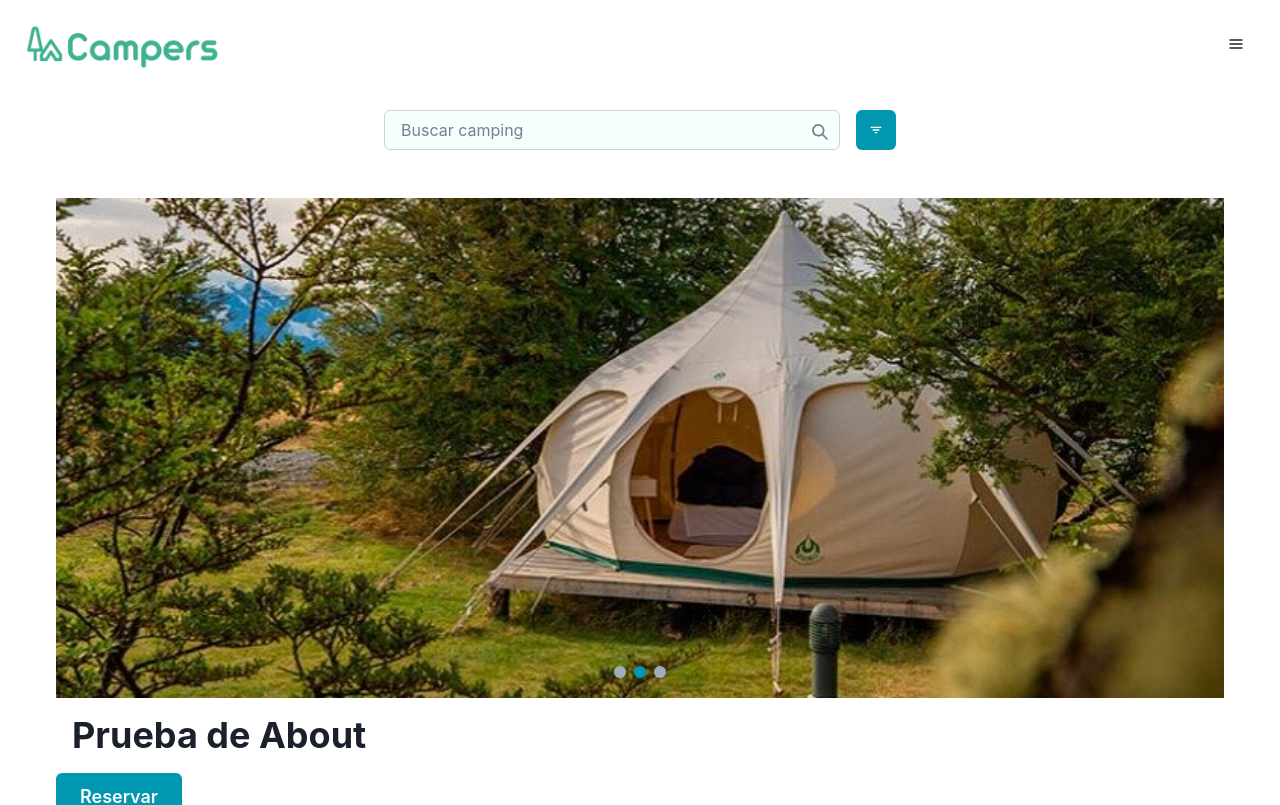
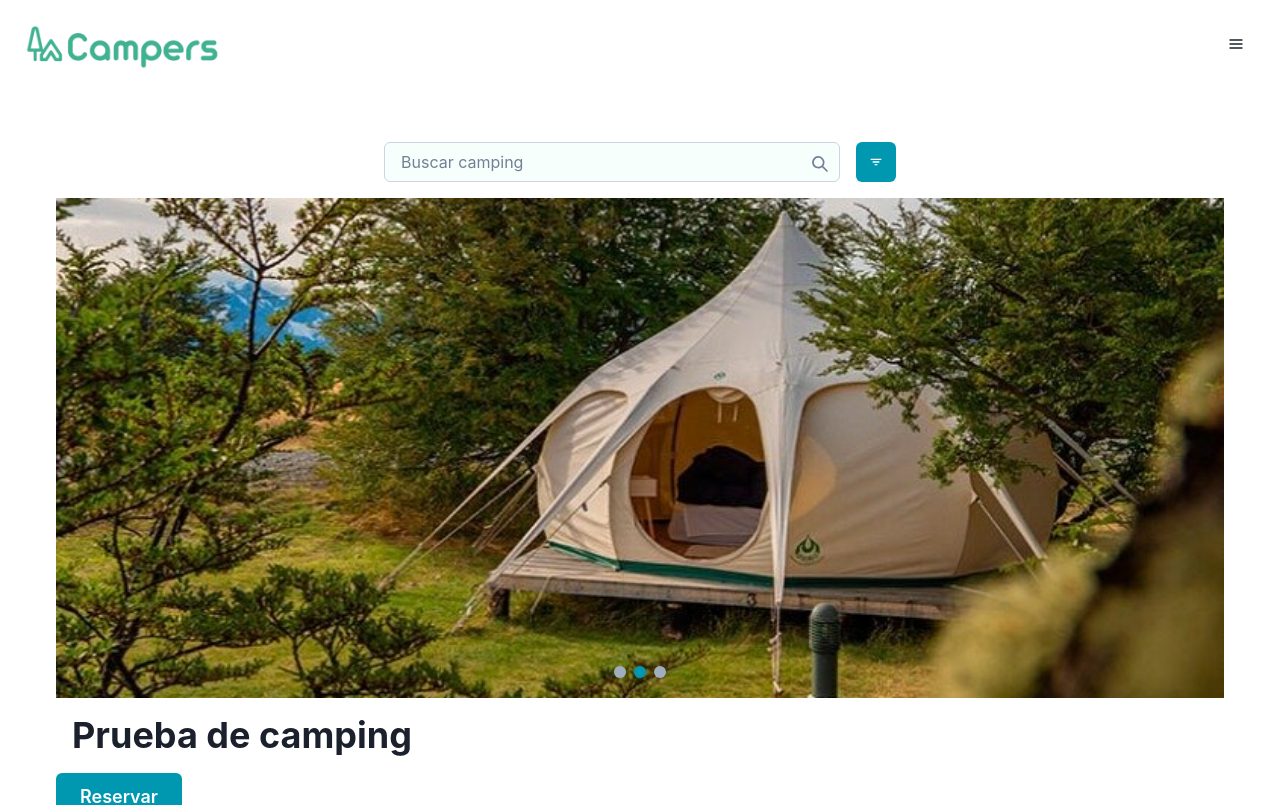
Before and after one commit to IgrowkerTraining/i005-campers-front, a React (Vite) app: page /camping in a window 1280 px wide. Shown: the top 805 px of the page. Built offline with nearby package versions, Linux system fonts and the light colour scheme.

Commit message:
Modificaciones resueltas?

```diff
--- a/src/components/ButtonBooking.tsx
+++ b/src/components/ButtonBooking.tsx
@@ -2,8 +2,8 @@ import React from 'react';
 import { Button } from '@chakra-ui/react';
 
 interface ButtonBookingProps {
-  campingName: "dsad";
-  contactNumber: "adsad";
+  campingName: string;
+  contactNumber: string;
 }
 
 const ButtonBooking: React.FC<ButtonBookingProps> = ({ campingName, contactNumber }) => {
@@ -16,7 +16,7 @@ const ButtonBooking: React.FC<ButtonBookingProps> = ({ campingName, contactNumbe
     <Button
       bg="secondary.main"
       color="white"
-      _hover="secondary.accent"
+      _hover={{ bg: "primary.main", color: "white" }}
       size="lg"
       onClick={() => window.open(enlaceWhatsApp, '_blank')}
     >
--- a/src/layouts/MainLayout.tsx
+++ b/src/layouts/MainLayout.tsx
@@ -5,7 +5,6 @@ import { Footer } from '@/components/Footer';
 // import Footer from '../components/Footer';
 import { ReactNode } from 'react';
 import { Link } from 'react-router-dom';
-import SearchBar from '@/components/SearchBar';
 interface MainLayoutProps {
   children: ReactNode;
 }
@@ -18,7 +17,6 @@ const MainLayout = ({ children }: MainLayoutProps) => {
         align="stretch"
     >
     <Navbar />
-    <SearchBar/>
     {/* <div ><strong>header</strong> <Link to="/">Home</Link> <Link to="/about">About</Link></div> */}
     <Box
         as="main"
--- a/src/pages/Camping.tsx
+++ b/src/pages/Camping.tsx
@@ -2,21 +2,22 @@ import { Box, Heading } from '@chakra-ui/react';
 import MainLayout from '@/layouts/MainLayout';
 import ImageCarousel from '@/components/ImageCarousel';
 import ButtonBooking from '@/components/ButtonBooking';
+import SearchBar from '@/components/SearchBar';
 
-// Importar las imágenes de la carpeta assets
 import image1 from '@/assets/camping/camping1.jpg';
 import image2 from '@/assets/camping/camping2.jpg';
 import image3 from '@/assets/camping/camping3.jpg';
 
 function Camping() {
-  const images = [image1, image2, image3]; // Array con las imágenes importadas
+  const images = [image1, image2, image3];
 
   return (
     <MainLayout>
+      <SearchBar/>
       {/* Pasar las imágenes como prop al carrusel */}
       <ImageCarousel images={images} />
       <Box p={4}>
-        <Heading>Prueba de About</Heading>
+        <Heading>Prueba de camping</Heading>
       </Box>
       <ButtonBooking />
     </MainLayout>
--- a/src/pages/Home.tsx
+++ b/src/pages/Home.tsx
@@ -1,5 +1,6 @@
 import MainLayout from '@/layouts/MainLayout';
 import WelcomeSection from '@/components/WelcomeSection';
+import SearchBar from '@/components/SearchBar';
 import HowItWorks from '@/components/HowItWorks';
 import PromoteCamping from '@/components/PromoteCamping';
 
@@ -18,6 +19,7 @@ function Home() {
 
   return (
     <MainLayout>
+      <SearchBar/>
       <WelcomeSection />
       <HowItWorks />
       <PromoteCamping />
```
